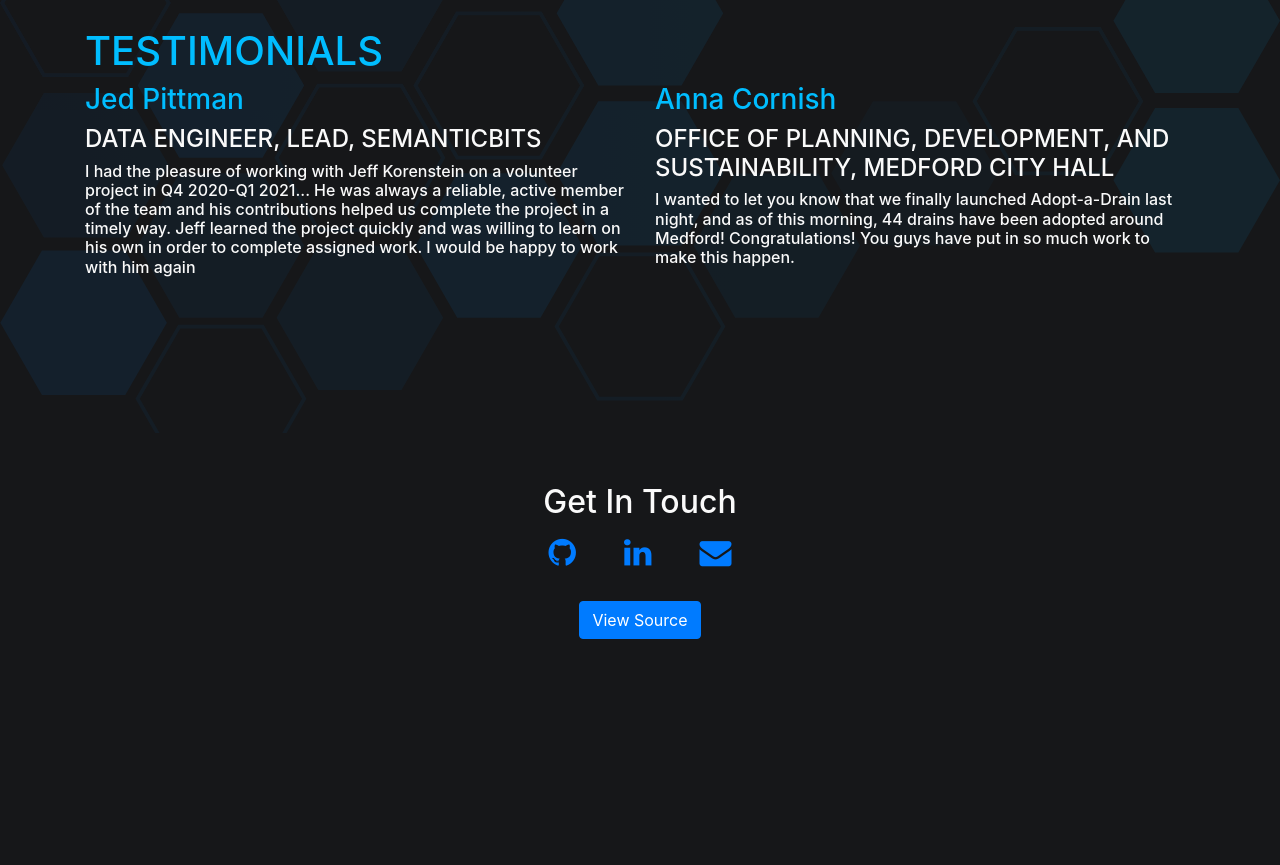
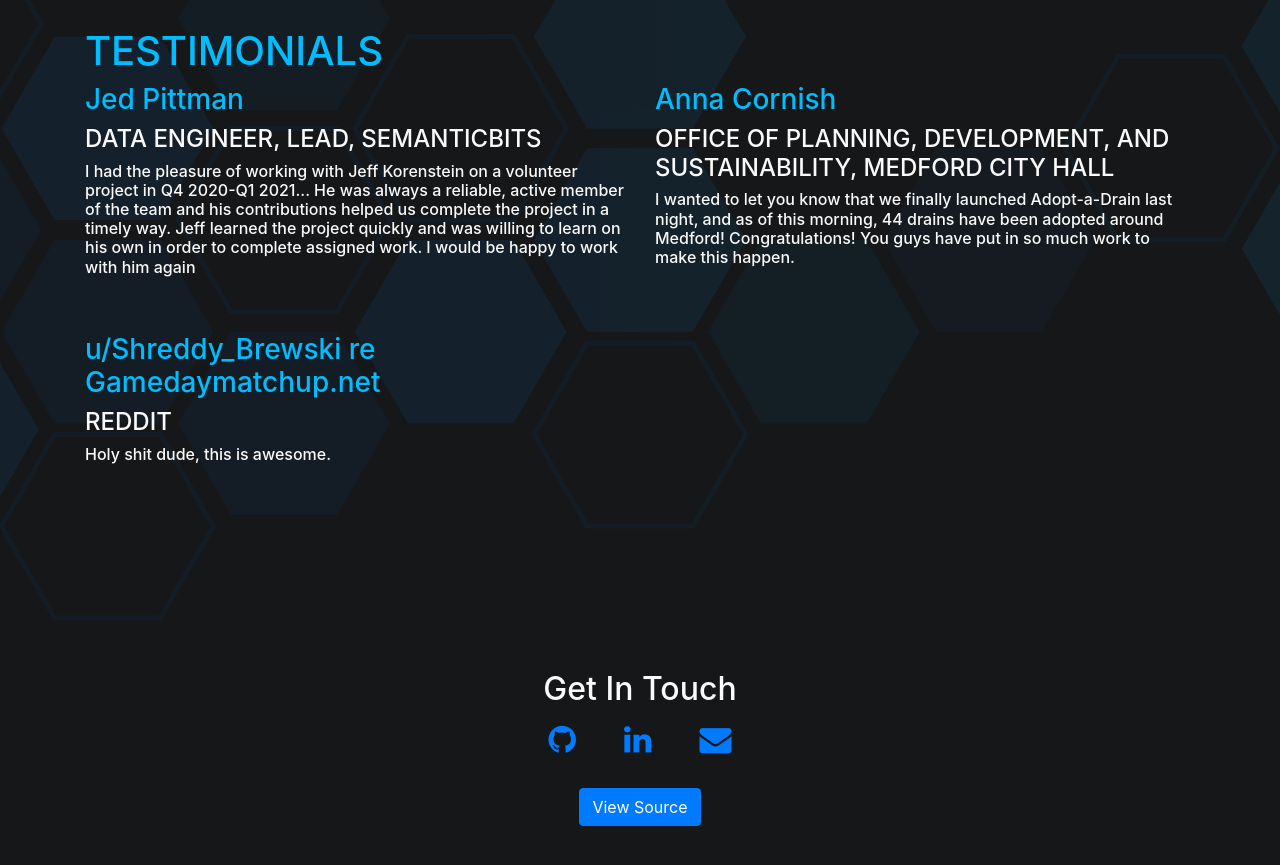
Before and after one commit to jkoren/jkoren.github.io, a Jekyll site: the page built from index.md, in a window 1280 px wide and 900 px high, scrolled down 2431 px. Shown: the top 865 px of the window. Built offline with Jekyll 4.4.1, drawn with Linux system fonts in a browser that asks for light colours; before the commit the page ends 3144 px from its top, so only the background shows below that.

Commit message:
Update testimonials.yml

```diff
--- a/_data/testimonials.yml
+++ b/_data/testimonials.yml
@@ -9,3 +9,9 @@
   person:
     name: Anna Cornish
     title: Office of Planning, Development, and Sustainability, Medford City Hall
+
+
+- quote: Holy shit dude, this is awesome.
+  person:
+    name: u/Shreddy_Brewski re Gamedaymatchup.net
+    title: Reddit
```
